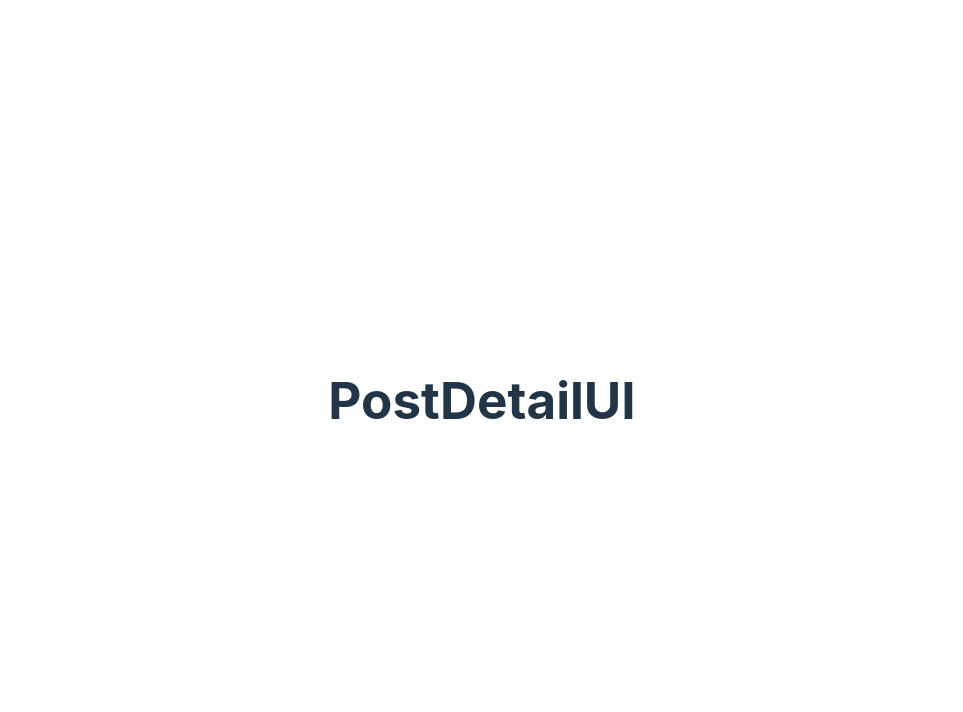
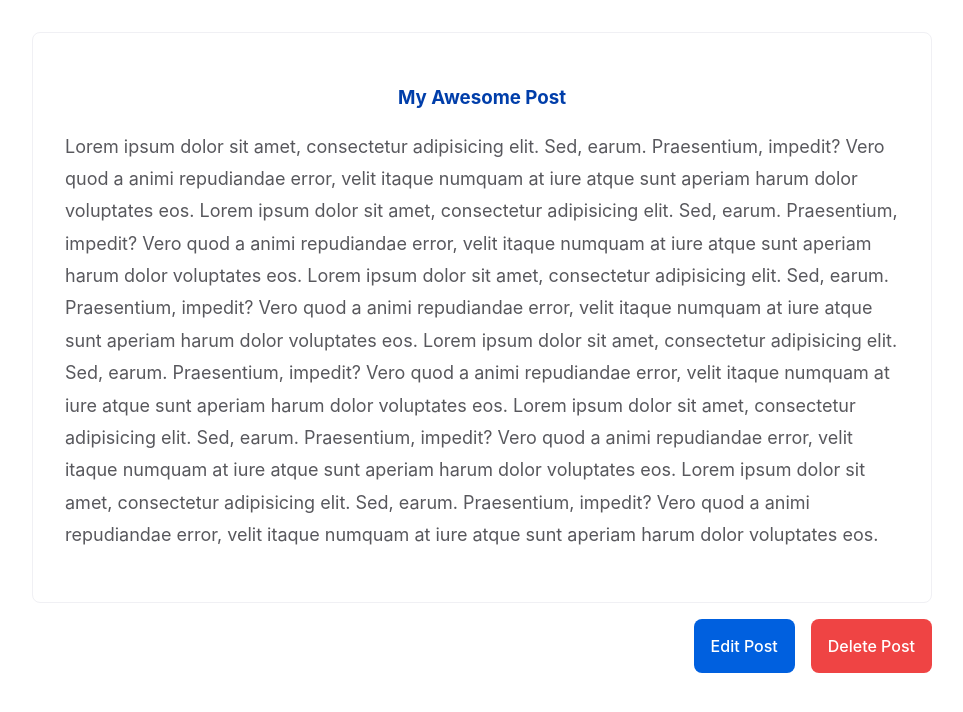
Before and after one commit to dgentilli/programming-journal-v3, a React (Vite) app in the folder client/: page /detail in a window 1280 px wide. Shown: the top 712 px of the page, without its empty margins (158-1121 px from the left). Built offline with nearby package versions, Linux system fonts and the light colour scheme.

Commit message:
Create the PostDetail UI with mock data

```diff
--- a/client/src/index.css
+++ b/client/src/index.css
@@ -25,7 +25,6 @@ a:hover {
 body {
   margin: 0;
   display: flex;
-  place-items: center;
   min-width: 320px;
   min-height: 100vh;
 }
--- a/client/src/screens/PostDetail/PostDetailUI.tsx
+++ b/client/src/screens/PostDetail/PostDetailUI.tsx
@@ -1,8 +1,78 @@
+import { styled } from 'styled-components';
+import { baseTokens } from '../../theme/baseTokens';
+
+const Wrapper = styled.div`
+  margin: 0 auto;
+  max-width: 900px;
+`;
+
+const TextWrapper = styled.div`
+  padding: ${baseTokens.spacing.xl};
+  border: 1px solid ${baseTokens.colors.gray100};
+  border-radius: ${baseTokens.radius.md};
+`;
+
+const TitleText = styled.h3`
+  color: ${baseTokens.colors.blue500};
+`;
+
+const BodyText = styled.p`
+  color: ${baseTokens.colors.gray300};
+  text-align: left;
+  line-height: 1.8;
+  font-size: ${baseTokens.fontSizes.lg};
+`;
+
+const ButtonWrapper = styled.div`
+  margin-top: ${baseTokens.spacing.md};
+  display: flex;
+  justify-content: flex-end;
+  align-items: center;
+  gap: ${baseTokens.spacing.md};
+`;
+
+const EditButton = styled.button`
+  padding: ${baseTokens.spacing.md};
+  background-color: ${baseTokens.colors.blue100};
+  color: ${baseTokens.colors.white};
+`;
+
+const DeleteButton = styled.button`
+  padding: ${baseTokens.spacing.md};
+  background-color: ${baseTokens.colors.red};
+  color: ${baseTokens.colors.white};
+`;
 const PostDetailUI = () => {
   return (
-    <div>
-      <h1>PostDetailUI</h1>
-    </div>
+    <Wrapper>
+      <TextWrapper>
+        <TitleText>My Awesome Post</TitleText>
+        <BodyText>
+          Lorem ipsum dolor sit amet, consectetur adipisicing elit. Sed, earum.
+          Praesentium, impedit? Vero quod a animi repudiandae error, velit
+          itaque numquam at iure atque sunt aperiam harum dolor voluptates eos.
+          Lorem ipsum dolor sit amet, consectetur adipisicing elit. Sed, earum.
+          Praesentium, impedit? Vero quod a animi repudiandae error, velit
+          itaque numquam at iure atque sunt aperiam harum dolor voluptates eos.
+          Lorem ipsum dolor sit amet, consectetur adipisicing elit. Sed, earum.
+          Praesentium, impedit? Vero quod a animi repudiandae error, velit
+          itaque numquam at iure atque sunt aperiam harum dolor voluptates eos.
+          Lorem ipsum dolor sit amet, consectetur adipisicing elit. Sed, earum.
+          Praesentium, impedit? Vero quod a animi repudiandae error, velit
+          itaque numquam at iure atque sunt aperiam harum dolor voluptates eos.
+          Lorem ipsum dolor sit amet, consectetur adipisicing elit. Sed, earum.
+          Praesentium, impedit? Vero quod a animi repudiandae error, velit
+          itaque numquam at iure atque sunt aperiam harum dolor voluptates eos.
+          Lorem ipsum dolor sit amet, consectetur adipisicing elit. Sed, earum.
+          Praesentium, impedit? Vero quod a animi repudiandae error, velit
+          itaque numquam at iure atque sunt aperiam harum dolor voluptates eos.
+        </BodyText>
+      </TextWrapper>
+      <ButtonWrapper>
+        <EditButton>Edit Post</EditButton>
+        <DeleteButton>Delete Post</DeleteButton>
+      </ButtonWrapper>
+    </Wrapper>
   );
 };
 
```
